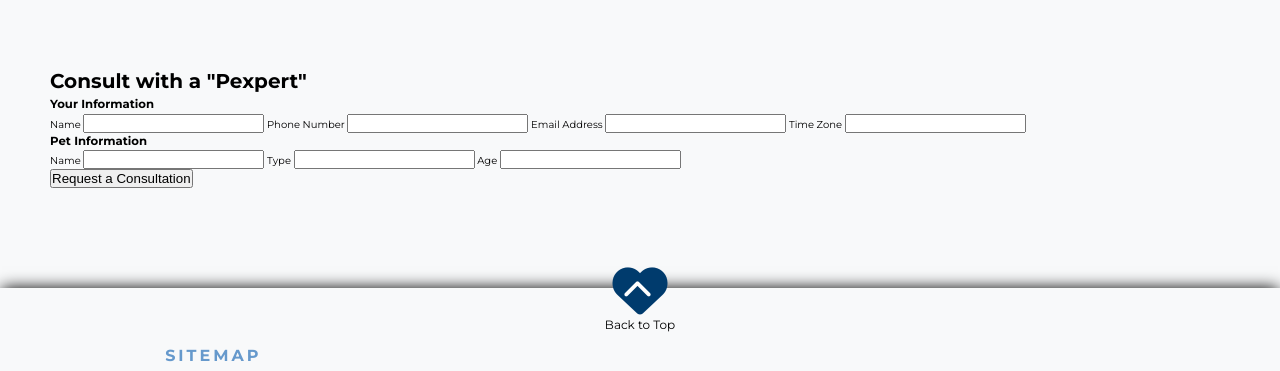
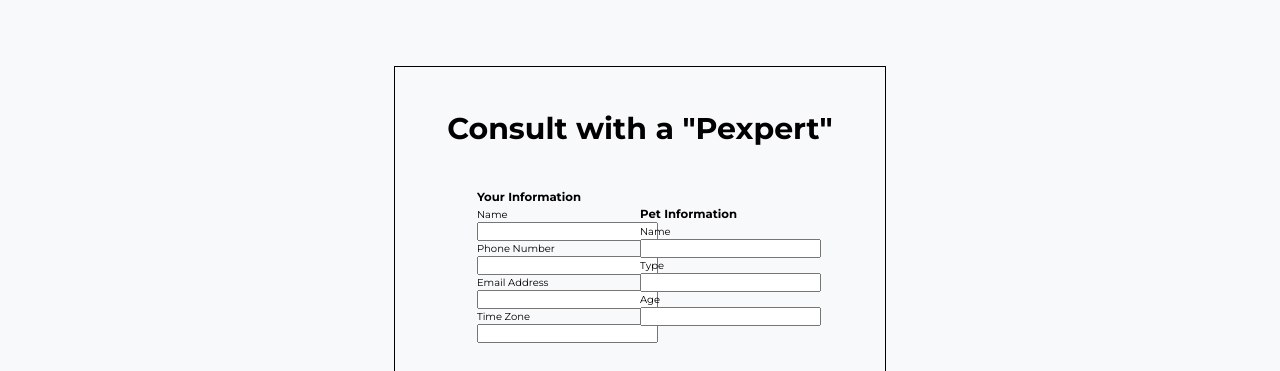
Before and after one commit to FeeterMcGeeter/TNM2-Prototype, a plain HTML site: page index.html in a window 1280 px wide. Shown: the part 2076-2447 px from the top of the page. Drawn offline with Linux system fonts and the light colour scheme.

Commit message:
added styling to form

```diff
--- a/index.html
+++ b/index.html
@@ -180,9 +180,9 @@
             id="request-form"
             action="/"
             method="POST">
-            <h1 class="form-header">
+            <h2 class="form-header">
                 Consult with a "Pexpert"
-            </h1>
+            </h2>
 
             <div class="your-info-container">
                 <h3>Your Information</h3>
--- a/style.css
+++ b/style.css
@@ -425,9 +425,51 @@ header {
 
 /*========== CONSULTATION FORM ==========*/
 #request-form {
-    grid-column: 2 / 12;
+    grid-column: 5 / 9;
+    display: grid;
+    grid-template-columns: repeat(6, 1fr);
+    grid-template-rows: 1fr 1fr 1fr;
+    justify-content: center;
+    align-items: center;
 
+    height: 50vh;
+    border: .1rem solid var(--color-dark);
+}
 
+.form-header {
+    grid-column: 1 / 7;
+    grid-row: 1 / 2;
+    justify-self: center;
+    align-self: center;
+
+    font-size: 3rem;
+}
+
+.your-info-container {
+    grid-column: 2 / 4;
+    grid-row: 2 / 3;
+
+    margin-right: 3rem;
+}
+
+.pet-info-container {
+    grid-column: 4 / 6;
+    grid-row: 2 / 3;
+}
+
+.form-submit {
+    grid-column: 1 / 7;
+    grid-row: 3 / 4;
+    justify-self: center;
+    align-self: center;
+}
+
+.form-submit button {
+    padding: 1.5rem 3rem;
+    font-size: var(--default-font-size);
+    letter-spacing: .1rem;
+    color: var(--color-light);
+    background-color: var(--color-primary);
 }
 
 /*========== DOGS, CATS, & FISH PAGES ==========
```
